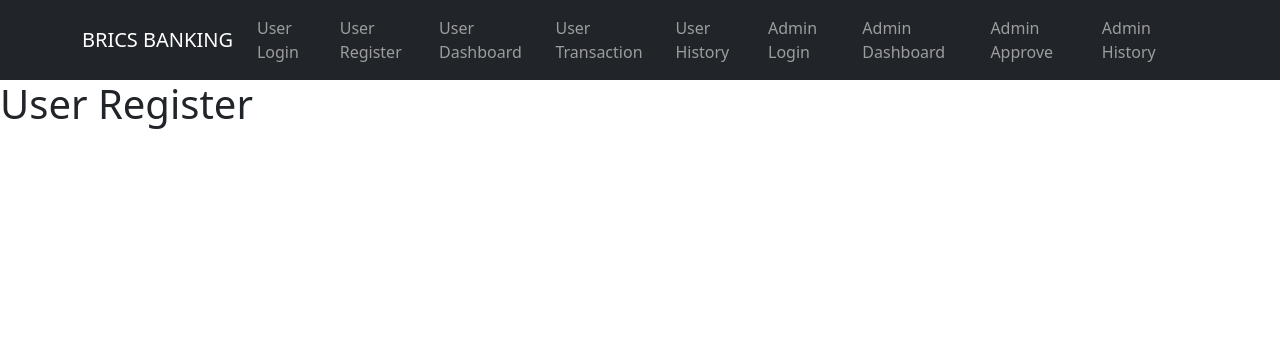
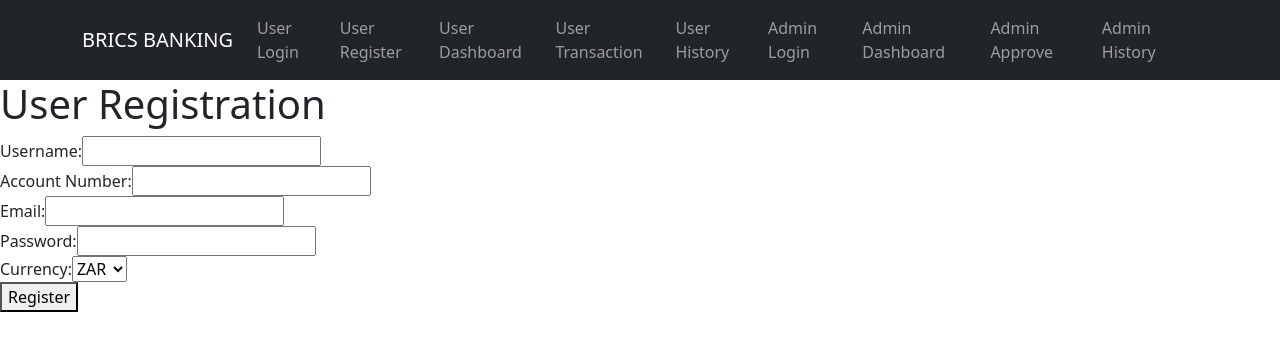
Before and after one commit to Dillon-Duncan/brics-banking, a React (Create React App) app: page /user/register in a window 1280 px wide. Shown: the top 350 px of the page. Built offline with nearby package versions, Linux system fonts and the light colour scheme.

Commit message:
add axios for API requests and implement user login and registration functionality

```diff
--- a/package.json
+++ b/package.json
@@ -3,6 +3,7 @@
   "version": "0.1.0",
   "private": true,
   "dependencies": {
+    "axios": "^1.7.9",
     "bootstrap": "^5.3.3",
     "cra-template": "1.2.0",
     "react": "^18.0.0",
--- a/src/App.js
+++ b/src/App.js
@@ -1,5 +1,6 @@
 import './App.css';
 import { Route, Routes } from 'react-router-dom';
+import { useState } from 'react';
 
 import UserHistory from './components/user/dashboard/history/userHistory';
 import UserTransaction from './components/user/dashboard/transaction/userTransaction';
@@ -17,24 +18,21 @@ import Header from './components/header/header';
 import NoMatch from './components/nomatch/noMatch';
 
 function App() {
+  const [loggedInAccountNumber, setLoggedInAccountNumber] = useState(null);
+
   return (
     <>
       <Header />
       <Routes>
-
-      <Route path="/user/login" element={<UserLogin />} />
+        <Route path="/user/login" element={<UserLogin setLoggedInAccountNumber={setLoggedInAccountNumber} />} />
         <Route path="/user/register" element={<UserRegister />} />
-
-      <Route path="/user/dashboard" element={<UserDashboard />} />
+        <Route path="/user/dashboard" element={<UserDashboard loggedInAccountNumber={loggedInAccountNumber} />} />
         <Route path="/user/dashboard/history" element={<UserHistory />} />
         <Route path="/user/dashboard/transaction" element={<UserTransaction />} />
-
         <Route path="/admin/login" element={<AdminLogin />} />
-
         <Route path="/admin/dashboard" element={<AdminDashboard />} />
         <Route path="/admin/dashboard/approve" element={<AdminApprove />} />
         <Route path="/admin/dashboard/history" element={<AdminHistory />} />
-
         <Route path="*" element={<NoMatch />} />
       </Routes>
     </>
--- a/src/components/user/dashboard/userDashboard.js
+++ b/src/components/user/dashboard/userDashboard.js
@@ -1,11 +1,12 @@
 import React from 'react';
 
-const userDashboard = () =>
-{
-    return (
-        <div>
-            <h1>User Dashboard</h1>
-        </div>
-    );
+const UserDashboard = ({ loggedInAccountNumber }) => {
+  return (
+    <div>
+      <h1>User Dashboard</h1>
+      <p>Welcome, your account number is: {loggedInAccountNumber}</p>
+    </div>
+  );
 };
-export default userDashboard;
+
+export default UserDashboard;
--- a/src/components/user/login/userLogin.js
+++ b/src/components/user/login/userLogin.js
@@ -1,11 +1,47 @@
-import React from 'react';
+import React, { useState } from 'react';
+import axios from 'axios';
+import { useNavigate } from 'react-router-dom';
 
-const userLogin = () =>
-{
-    return (
+const UserLogin = ({ setLoggedInAccountNumber }) => {
+  const [username, setUsername] = useState('');
+  const [accountNumber, setAccountNumber] = useState('');
+  const [password, setPassword] = useState('');
+  const [error, setError] = useState('');
+  const navigate = useNavigate();
+
+  const handleSubmit = async (e) => {
+    e.preventDefault();
+    try {
+      const response = await axios.post('http://localhost:5000/api/users/login', { username, accountNumber, password });
+      // Handle successful login (e.g., store token)
+      setLoggedInAccountNumber(accountNumber); // Save account number globally
+      navigate('/user/dashboard'); // Redirect to user dashboard
+    } catch (err) {
+      setError('Invalid username, account number, or password');
+    }
+  };
+
+  return (
+    <div>
+      <h1>User Login</h1>
+      {error && <p>{error}</p>}
+      <form onSubmit={handleSubmit}>
         <div>
-            <h1>User Login</h1>
+          <label>Username:</label>
+          <input type="text" value={username} onChange={(e) => setUsername(e.target.value)} required />
         </div>
-    );
+        <div>
+          <label>Account Number:</label>
+          <input type="text" value={accountNumber} onChange={(e) => setAccountNumber(e.target.value)} required />
+        </div>
+        <div>
+          <label>Password:</label>
+          <input type="password" value={password} onChange={(e) => setPassword(e.target.value)} required />
+        </div>
+        <button type="submit">Login</button>
+      </form>
+    </div>
+  );
 };
-export default userLogin;
+
+export default UserLogin;
--- a/src/components/user/register/userRegister.js
+++ b/src/components/user/register/userRegister.js
@@ -1,11 +1,62 @@
-import React from 'react';
+import React, { useState } from 'react';
+import axios from 'axios';
+import { useNavigate } from 'react-router-dom';
 
-const userRegister = () =>
-{
-    return (
+const UserRegister = () => {
+  const [username, setUsername] = useState('');
+  const [accountNumber, setAccountNumber] = useState('');
+  const [email, setEmail] = useState('');
+  const [password, setPassword] = useState('');
+  const [currency, setCurrency] = useState('ZAR');
+  const [error, setError] = useState('');
+  const navigate = useNavigate();
+
+  const handleSubmit = async (e) => {
+    e.preventDefault();
+    try {
+      const response = await axios.post('http://localhost:5000/api/users', { username, accountNumber, email, password, currency });
+      // Handle successful registration
+      navigate('/user/login'); // Redirect to login page
+    } catch (err) {
+      setError('Registration failed');
+    }
+  };
+
+  return (
+    <div>
+      <h1>User Registration</h1>
+      {error && <p>{error}</p>}
+      <form onSubmit={handleSubmit}>
         <div>
-            <h1>User Register</h1>
+          <label>Username:</label>
+          <input type="text" value={username} onChange={(e) => setUsername(e.target.value)} required />
         </div>
-    );
+        <div>
+          <label>Account Number:</label>
+          <input type="text" value={accountNumber} onChange={(e) => setAccountNumber(e.target.value)} required />
+        </div>
+        <div>
+          <label>Email:</label>
+          <input type="email" value={email} onChange={(e) => setEmail(e.target.value)} required />
+        </div>
+        <div>
+          <label>Password:</label>
+          <input type="password" value={password} onChange={(e) => setPassword(e.target.value)} required />
+        </div>
+        <div>
+          <label>Currency:</label>
+          <select value={currency} onChange={(e) => setCurrency(e.target.value)} required>
+            <option value="ZAR">ZAR</option>
+            <option value="BRL">BRL</option>
+            <option value="RUB">RUB</option>
+            <option value="INR">INR</option>
+            <option value="CNY">CNY</option>
+          </select>
+        </div>
+        <button type="submit">Register</button>
+      </form>
+    </div>
+  );
 };
-export default userRegister;
+
+export default UserRegister;
--- a/src/index.js
+++ b/src/index.js
@@ -10,7 +10,7 @@ const root = ReactDOM.createRoot(document.getElementById('root'));
 root.render(
   <React.StrictMode>
     <BrowserRouter>
-    <App />
+      <App />
     </BrowserRouter>
   </React.StrictMode>
 );
```
Also changed, not shown: 1 other file (tests, documents, lock files or other folders). Lines whose indentation alone changed are shown as unchanged.
